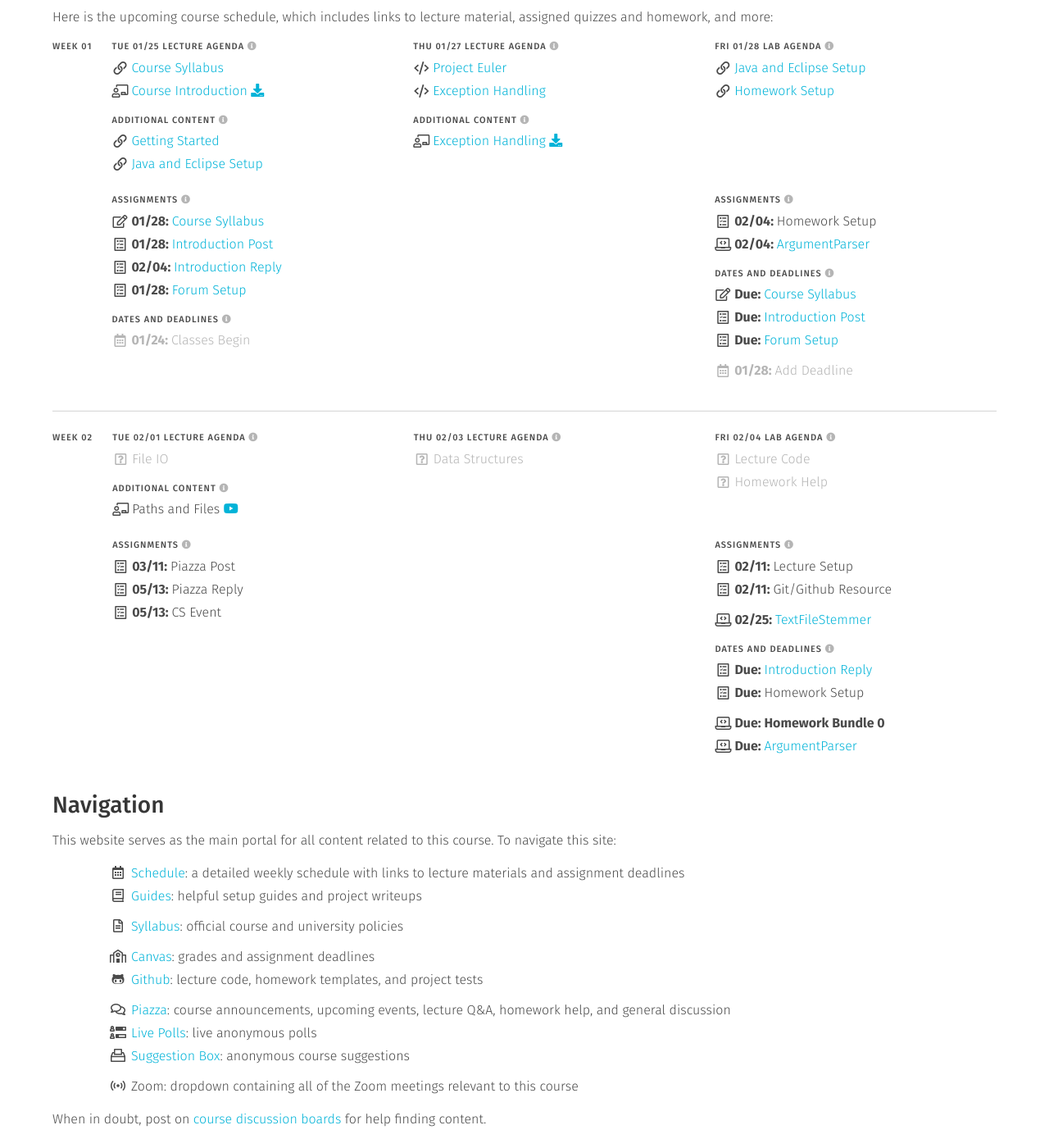
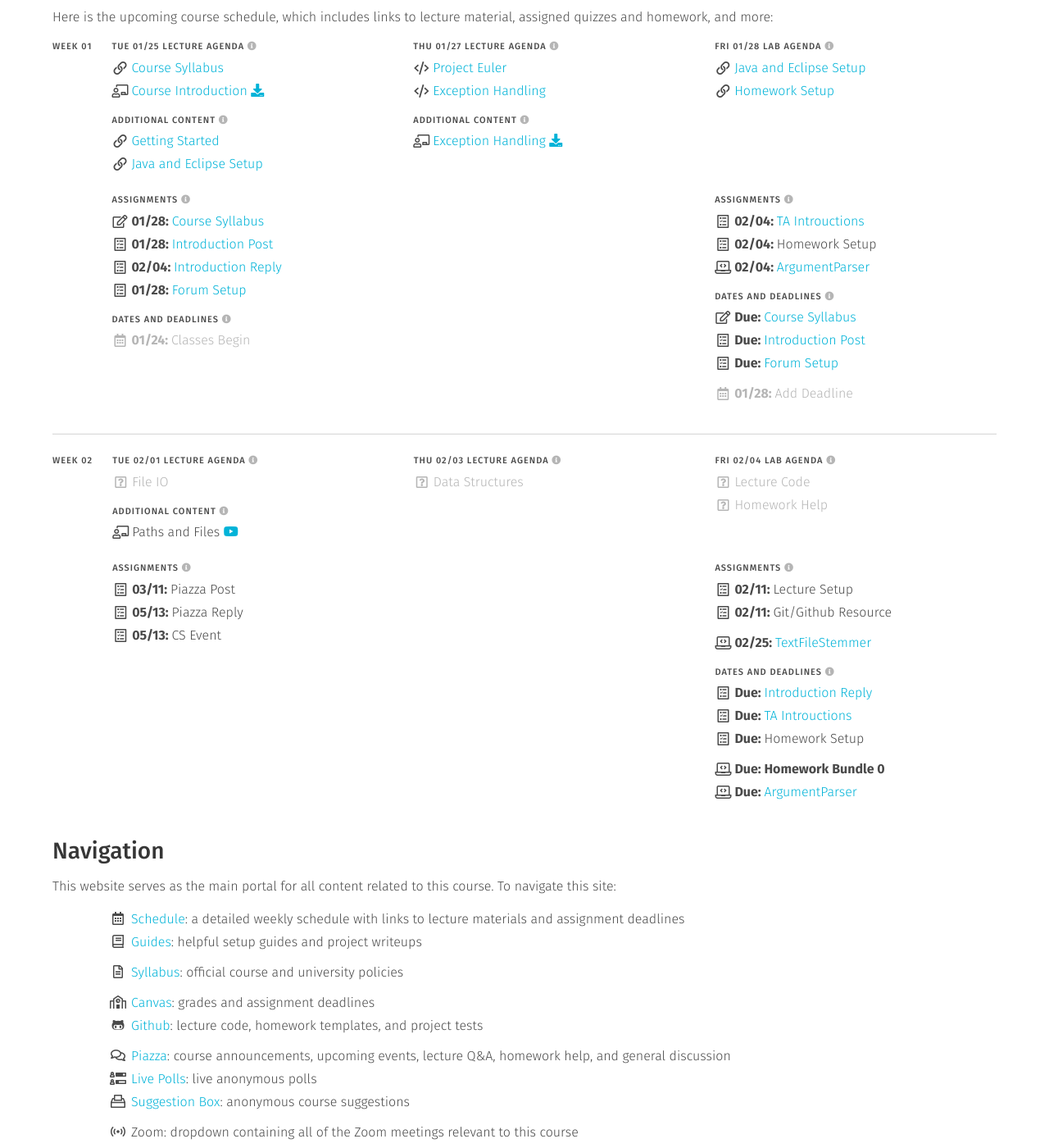
Before and after one commit to usf-cs272-spring2022/usf-cs272-spring2022.github.io, a Jekyll site: the page built from index.md, in a window 1280 px wide and 1400 px high, scrolled down 528 px. Shown: the whole window at 82% size. Built offline with Jekyll 4.4.1, drawn with Linux system fonts in a browser that asks for light colours.

Commit message:
Adding TA intros to schedule

```diff
--- a/_data/participation.yml
+++ b/_data/participation.yml
@@ -24,6 +24,12 @@ introduction_reply:
   <<: *default
   text: 'Introduction Reply'
   link: 'https://usfca.instructure.com/courses/1605147/assignments/7175224'
+  date: 2022-02-04
+
+assistants_reply:
+  <<: *default
+  text: 'TA Introuctions'
+  link: 'https://usfca.instructure.com/courses/1605147/discussion_topics/8062687'
   date: 2022-02-04
 
 homework_setup:
--- a/_data/schedule.yml
+++ b/_data/schedule.yml
@@ -98,6 +98,9 @@ weeks:
           - <<: *assignments
             items:
               - file: 'participation'
+                name: 'assistants_reply'
+
+              - file: 'participation'
                 name: 'homework_setup'
 
               - file: 'homework'
@@ -178,6 +181,9 @@ weeks:
             items:
               - file: 'participation'
                 name: 'introduction_reply'
+
+              - file: 'participation'
+                name: 'assistants_reply'
 
               - file: 'participation'
                 name: 'homework_setup'
```
